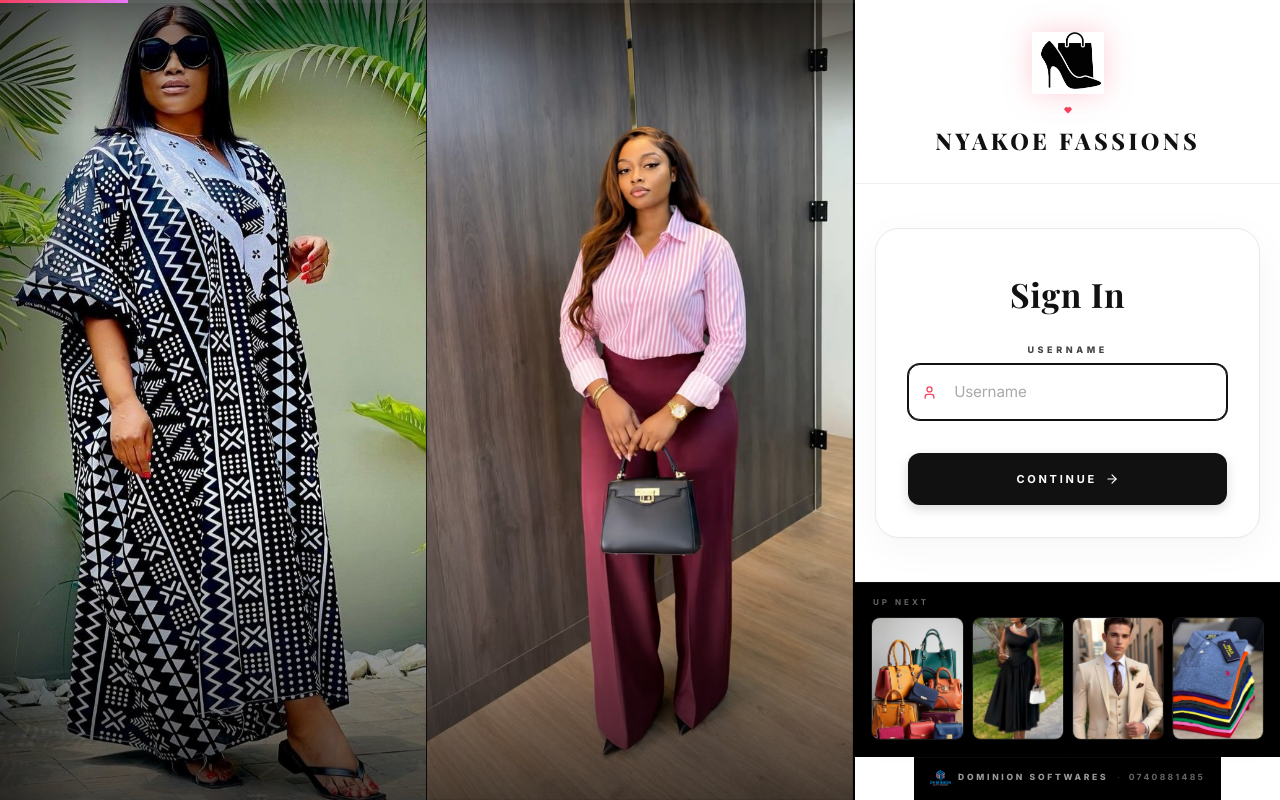
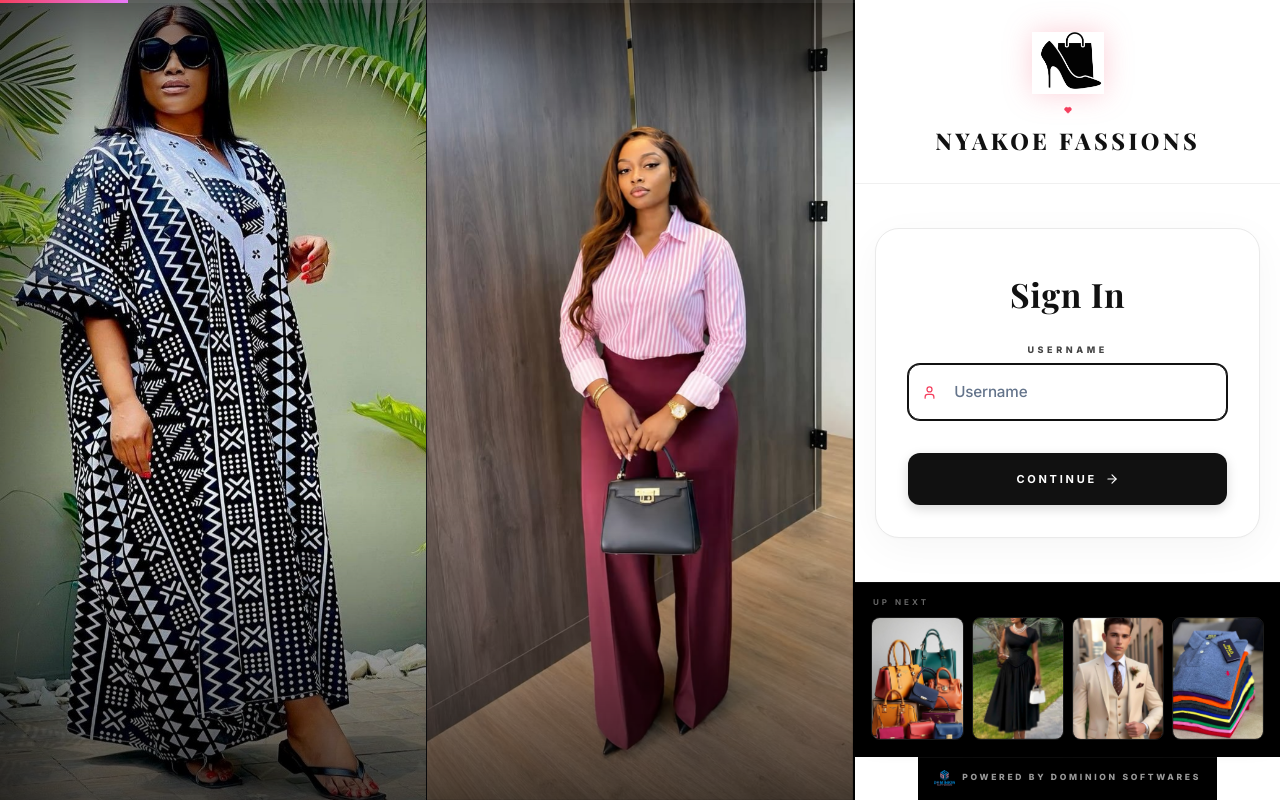
Before and after one commit to Kennedy-Mutuku/Dominion-Botique-Frontend, a React (Vite) app: page /login in a window 1280 px wide. Built offline with nearby package versions, Linux system fonts and the light colour scheme; a web font is replaced by a local one.

Commit message:
fix(UI): Improve login input visibility and update footer

```diff
--- a/src/pages/LoginPage.jsx
+++ b/src/pages/LoginPage.jsx
@@ -315,12 +315,10 @@ export default function LoginPage() {
 
         {/* ④ Powered By — bottom of right panel */}
         <div className="lp-powered">
-          <a href="https://dominionsoftwares.org/" target="_blank" rel="noopener noreferrer" className="lp-powered-link">
+          <a href="tel:0740881485" className="lp-powered-link hover:text-blue-500 transition-colors">
             <img src={dominionLogo} alt="Dominion Softwares" className="lp-powered-logo" />
-            <span>Dominion Softwares</span>
+            <span>Powered by Dominion Softwares</span>
           </a>
-          <span className="lp-powered-sep">·</span>
-          <span className="lp-powered-tel">0740881485</span>
         </div>
       </div>
 
@@ -433,12 +431,10 @@ export default function LoginPage() {
 
         {/* Mobile Powered By */}
         <div className="lp-powered lp-powered-mob">
-          <a href="https://dominionsoftwares.org/" target="_blank" rel="noopener noreferrer" className="lp-powered-link">
+          <a href="tel:0740881485" className="lp-powered-link hover:text-blue-400 transition-colors">
             <img src={dominionLogo} alt="Dominion Softwares" className="lp-powered-logo" />
-            <span>Dominion Softwares</span>
+            <span>Powered by Dominion Softwares</span>
           </a>
-          <span className="lp-powered-sep">·</span>
-          <span className="lp-powered-tel">0740881485</span>
         </div>
       </div>
 
@@ -715,23 +711,23 @@ export default function LoginPage() {
         }
         .lp-iw { position:relative; display:flex; align-items:center; }
         .lp-ii {
-          position:absolute; left:.88rem; color:#888888;
+          position:absolute; left:.88rem; color:#64748b;
           pointer-events:none; transition:color .2s; flex-shrink:0;
         }
         .lp-iw:focus-within .lp-ii { color:#f43f5e; }
         .lp-i {
           width:100%; padding:1rem 1rem 1rem 2.8rem;
-          background:#ffffff; border:1px solid #e5e5e5;
+          background:#ffffff; border:1.5px solid #cbd5e1;
           border-radius:.75rem; color:#111111; font-size:.95rem; font-weight:500; outline:none;
           transition:border-color .2s, box-shadow .2s;
         }
-        .lp-i::placeholder { color:#aaaaaa; font-weight:400; }
+        .lp-i::placeholder { color:#64748b; font-weight:500; }
         .lp-i:focus {
           border-color:#111111;
           box-shadow:0 0 0 1px #111111;
         }
         .lp-eye {
-          position:absolute; right:1rem; color:#888888;
+          position:absolute; right:1rem; color:#64748b;
           background:none; border:none; cursor:pointer;
           display:flex; align-items:center; transition:color .2s; padding:0;
         }
```
